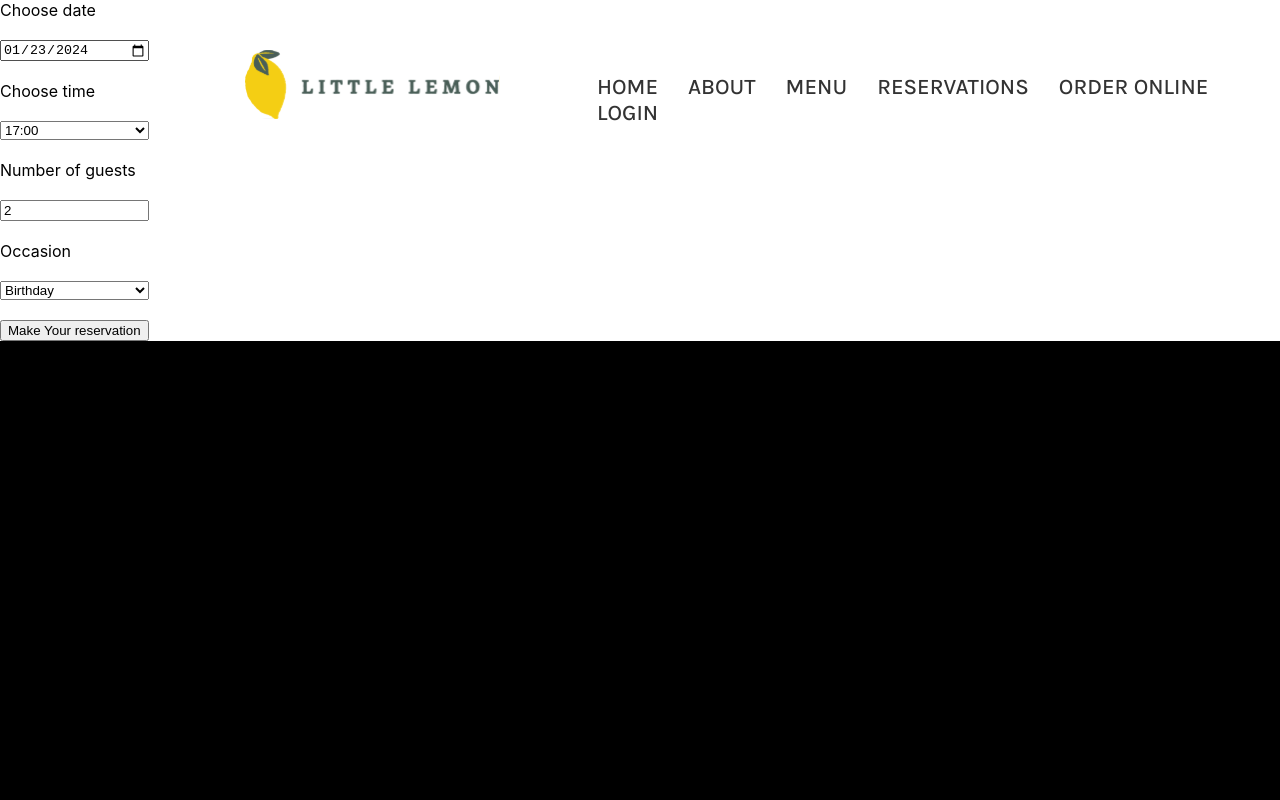
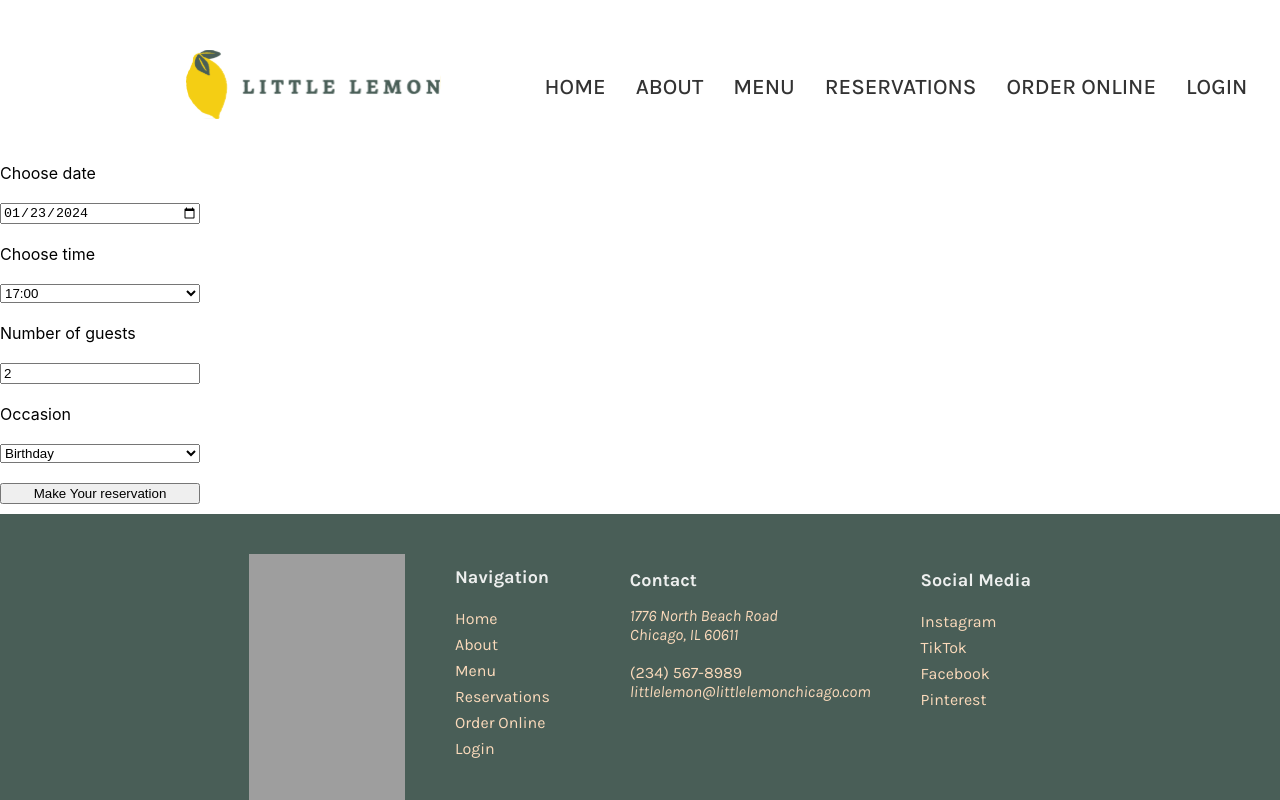
Before and after one commit to andyornia/frontend-capstone, a React (Create React App) app: page /booking in a window 1280 px wide. Built offline with nearby package versions, Linux system fonts and the light colour scheme; grey boxes are pictures that could not be loaded; a web font is replaced by a local one.

Commit message:
Booking Form state lifted to main

```diff
--- a/src/App.js
+++ b/src/App.js
@@ -7,13 +7,10 @@ import BookingPage from './BookingPage';
 import OrderPage from'./OrderPage';
 import LoginPage from './LoginPage';
 
-
 import './App.css';
 import './styles.css'; // Import your CSS file
 
-
-
-function App() {
+function App({ children }) {
   return (
       <BrowserRouter>
         <Routes>
--- a/src/BookingForm.js
+++ b/src/BookingForm.js
@@ -1,6 +1,6 @@
 import React, { useState } from 'react';
 
-const ReservationForm = () => {
+const BookingForm = ({ availableTimes, initializeTimes, updateTimes }) => {
 
     // Get today's date
     const today = new Date();
@@ -21,15 +21,18 @@ const ReservationForm = () => {
         occasion: 'Birthday'
     });
 
+
     const options = [];
-    for (let i = 11; i <= 22; i++) {
-      options.push(<option key={i}>{i}:00</option>);
-    }
+    const timeKeys = Object.keys(availableTimes);
+    timeKeys.sort();
 
-    const [availableTimes, setAvailableTimes] = useState(
-        options
-    )
-
+    timeKeys.forEach(key => {
+     if (availableTimes[key]) {
+      options.push(<option key={key}>{key}:00</option>);
+     } else {
+      options.push(<option key={key} class="unavailable">{key}:00</option>);
+     }
+    });
 
     const handleChange = (e) => {
         const { name, value } = e.target;
@@ -39,6 +42,7 @@ const ReservationForm = () => {
     const handleSubmit = (e) => {
         e.preventDefault();
         console.log(formData);
+        updateTimes(formData.reservationTime.split(':')[0], false, formData.reservationDate);
     }
 
     return (
@@ -47,7 +51,7 @@ const ReservationForm = () => {
            <input type="date" id="reservationDate" name="reservationDate" value={formData.reservationDate} onChange={handleChange} />
            <label for="reservationTime">Choose time</label>
            <select id="reservationTime" name="reservationTime" value={formData.reservationTime} onChange={handleChange}>
-              {availableTimes}
+              {options}
            </select>
            <label htmlFor="guests">Number of guests</label>
            <input type="number" placeholder="2" min="1" max="10" id="guests" name="guests" value={formData.guests} onChange={handleChange} />
@@ -61,4 +65,4 @@ const ReservationForm = () => {
     );
 };
 
-export default ReservationForm;
+export default BookingForm;
--- a/src/BookingPage.js
+++ b/src/BookingPage.js
@@ -1,19 +1,14 @@
 import React from 'react';
 
-import Header from './Header'
-import Nav from './Nav'
 import BookingForm from './BookingForm'
-// import Main from './Main'
-// import Footer from './Footer'
+import Main from './Main'
 
-const HomePage = () => {
+const BookingPage = () => {
     return (
-    <>
-      <Header/>
-      <Nav/>
-      <BookingForm/>
-    </>
+    <Main>
+      <BookingForm />
+    </Main>
     );
 };
 
-export default HomePage;
+export default BookingPage;
--- a/src/HomePage.js
+++ b/src/HomePage.js
@@ -1,18 +1,18 @@
 import React from 'react';
 
-import Header from './Header'
-import Nav from './Nav'
-import Main from './Main'
-import Footer from './Footer'
+import Main from './Main';
+import CallToAction from './CallToAction';
+import Specials from './Specials';
+import Chicago from './Chicago';
+
 
 const HomePage = () => {
     return (
-    <>
-      <Header/>
-      <Nav/>
-      <Main/>
-      <Footer/>
-    </>
+    <Main>
+        <CallToAction/>
+        <Specials/>
+        <Chicago/>
+    </Main>
     );
 };
 
--- a/src/Main.js
+++ b/src/Main.js
@@ -1,17 +1,54 @@
+// Main.js
 
-import React from 'react';
-import CallToAction from './CallToAction';
-import Specials from './Specials';
-import Chicago from './Chicago';
+import React, {useReducer} from 'react';
 
-const Main = () => {
-    return (
+import Header from './Header';
+import Nav from './Nav';
+import Footer from './Footer';
+
+
+function Main({ children }) {
+
+   const options = {};
+   for (let i = 11; i <= 22; i++) {
+      options[i] = true;
+   }
+
+  function timeReducer(state, action) {
+      switch (action.type) {
+          case 'initialize':
+              return options;
+          case 'update':
+              return {...state, ...action.payload }
+          default:
+              return state;
+      }
+  };
+
+  const [availableTimes, availableTimesDispatch] = useReducer(timeReducer, options);
+
+  function initializeTimes() {
+      availableTimesDispatch({ type: 'initialize' });
+  }
+
+  function updateTimes(time, newValue, date) {
+      availableTimesDispatch({ type: 'update', payload: { [time]: newValue } });
+      console.log(time, newValue, date);
+  }
+
+  return (
+    <>
+        <Header />
+        <Nav />
         <main>
-        <CallToAction/>
-        <Specials/>
-        <Chicago/>
+          {/* Pass down state and setState function to all children */}
+          {React.Children.map(children, (child) =>
+            React.cloneElement(child, { availableTimes, initializeTimes, updateTimes })
+          )}
         </main>
-    );
-};
+        <Footer />
+    </>
+  );
+}
 
 export default Main;
```
